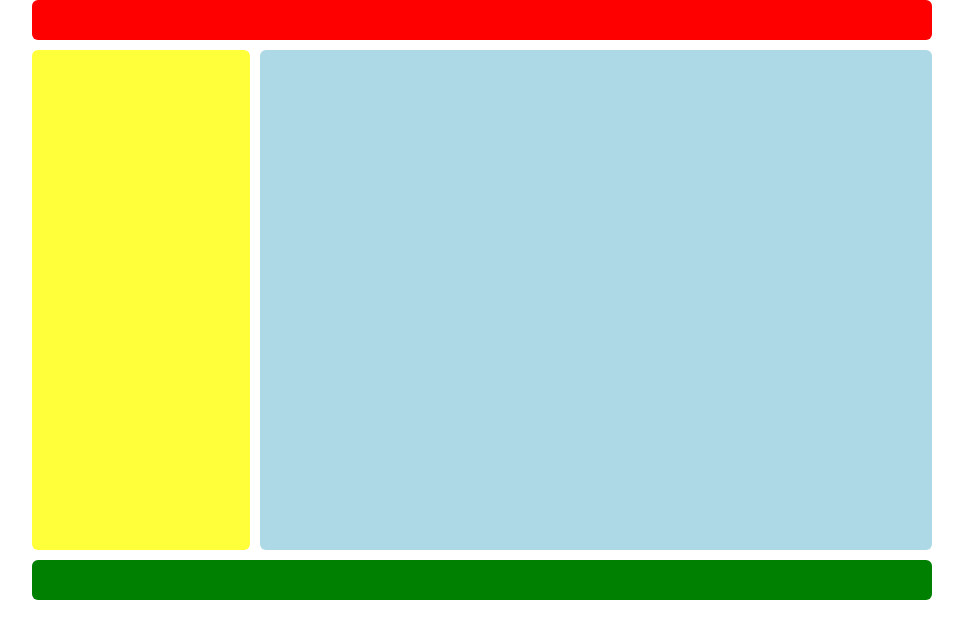
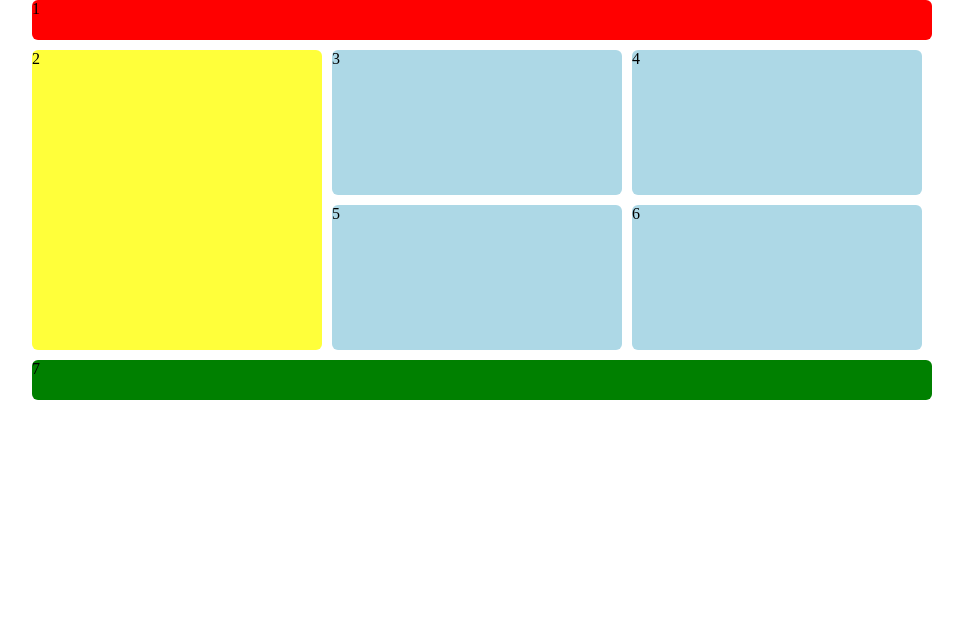
Before and after one commit to hemantmalav15/frontend-development, a plain HTML site: page 2.CSS/CSS grid/index.html in a window 1280 px wide. Shown: the whole page, without its empty margins (158-1121 px from the left). Drawn offline with Linux system fonts and the light colour scheme.

Commit message:
practicing grid by making different different layouts

```diff
--- a/2.CSS/CSS grid/index.html
+++ b/2.CSS/CSS grid/index.html
@@ -8,10 +8,13 @@
 </head>
 <body>
     <div class="container">
-        <div class="box" id="box1"></div>
-        <div class="box" id="box2"></div>
-        <div class="box" id="box3"></div>
-        <div class="box" id="box4"></div>
+        <div class="box" id="box1">1</div>
+        <div class="box" id="box2">2</div>
+        <div class="box" id="box3">3</div>
+        <div class="box" id="box4">4</div>
+        <div class="box" id="box5">5</div>
+        <div class="box" id="box6">6</div>
+        <div class="box" id="box7">7</div>
     </div>
 </body>
 </html>
--- a/2.CSS/CSS grid/styles.css
+++ b/2.CSS/CSS grid/styles.css
@@ -3,17 +3,16 @@
   padding: 0;
 }
 .container {
-  height: 600px;
+  height: 400px;
   width: 900px;
   margin: 0 auto;
   display: grid;
-  grid-template-columns: 1fr 1fr 1fr 1fr;
+  grid-template-columns: 1fr 1fr 1fr;
   grid-template-rows: 40px 1fr 1fr 40px;
   gap: 10px;
-
 }
 .box {
-  background-color: lightgreen;
+  background-color: lightblue;
   border-radius: 6px;
 }
 #box1{
@@ -28,12 +27,22 @@
 }
 #box3{
   grid-column-start: 2;
-  grid-column-end: 5;
+  grid-column-end: 3;
   grid-row-start: 2;
-  grid-row-end: 4;
+  grid-row-end: 3;
   background-color: lightblue;
 }
 #box4{
+  /* shorthand property for grid-row-start, grid-col-start, grid-row-end, grid-col-end */
+  grid-area: 2/3/3/4;
+}
+#box5{
+  grid-area: 3/2/4/3;
+}
+#box6{
+  grid-area: 3/3/4/4;
+}
+#box7{
   grid-column-start: 1;
   grid-column-end: 5;
   background-color: green;
```
